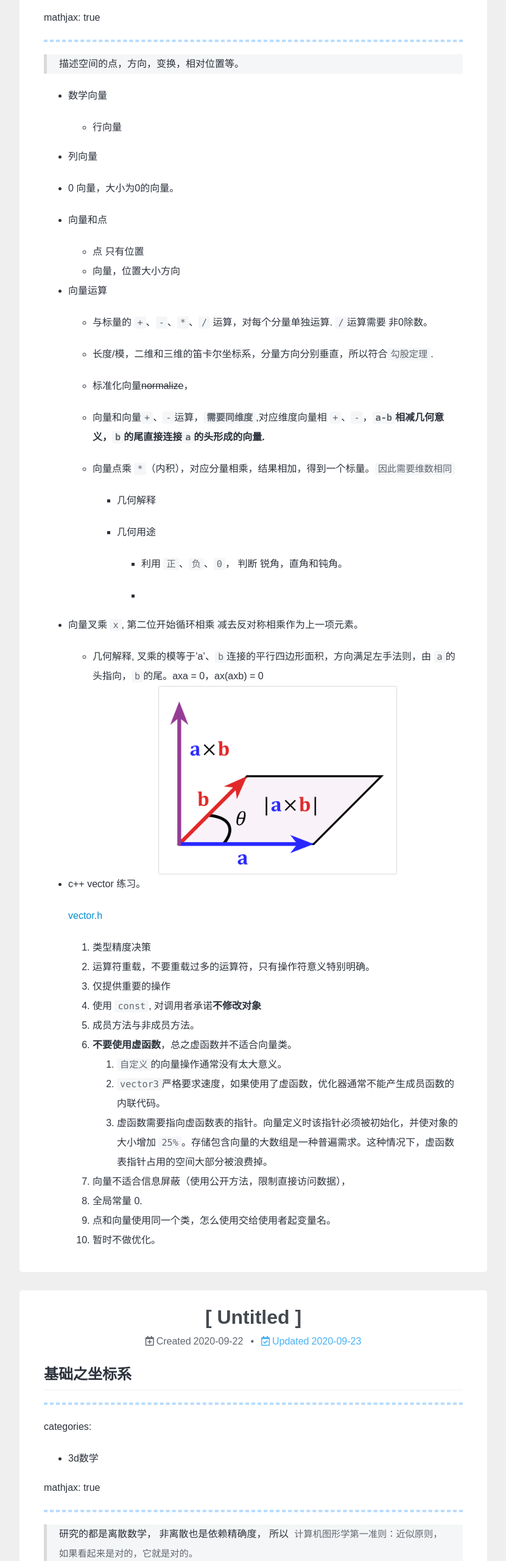
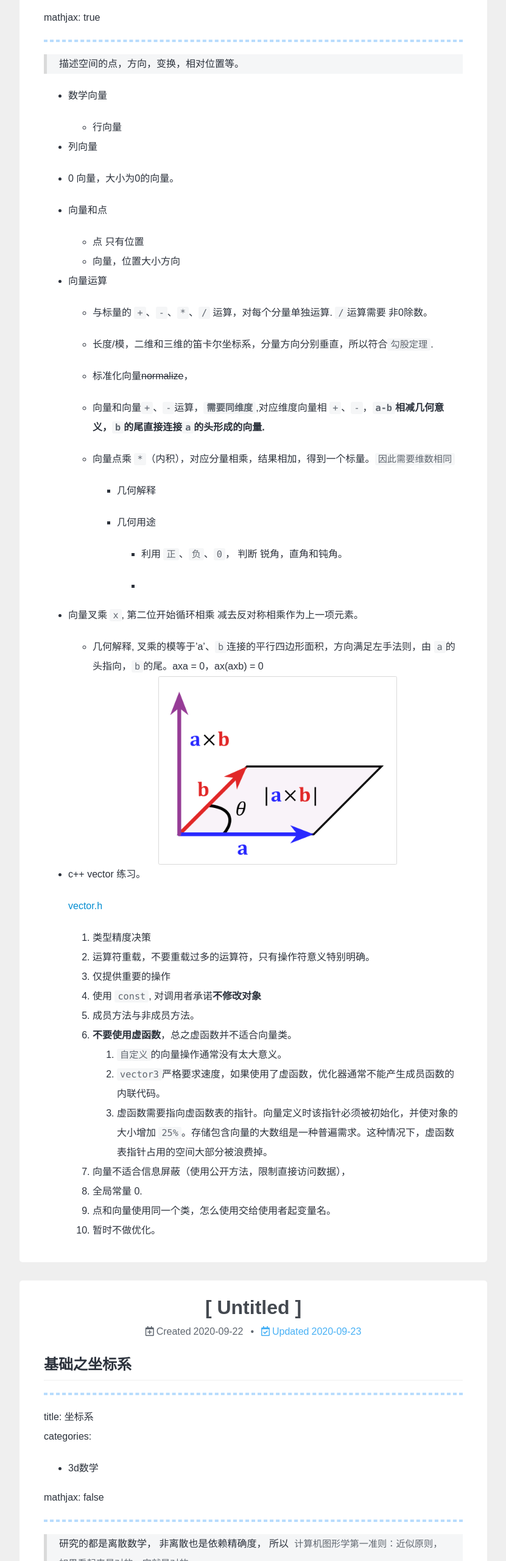
Before and after one commit to one2world/one2world.github.io, a plain HTML site: page index.html in a window 1280 px wide. Shown: the part 9440-12000 px from the top of the page at 61% size, without its empty margins (59-890 px from the left). Drawn offline with nearby package versions, Linux system fonts and the light colour scheme; files whose address does not match are found by name.

Commit message:
Site updated: 2020-09-23 21:22:44

```diff
--- a/index.html
+++ b/index.html
@@ -479,17 +479,15 @@ xp_x + yg_x +zr_x & xp_y + yg_y +zr_y & xp_z + yg_z + zr_z
 <li><p>数学向量</p>
 <ul>
 <li>行向量<script type="math/tex; mode=display">
-\begin{bmatrix}1&2&3\end{bmatrix}</script></li>
+\begin{matrix}1&2&3\end{matrix}</script></li>
 </ul>
 </li>
-</ul>
-<ul>
 <li><p>列向量</p>
 <script type="math/tex; mode=display">
-\begin{bmatrix}1\\2\\3\end{bmatrix}</script></li>
+  \begin{bmatrix}1\\2\\3\end{bmatrix}</script></li>
 <li><p>0 向量，大小为0的向量。</p>
 <script type="math/tex; mode=display">
-\begin{bmatrix}0&0&0\end{bmatrix} 或者 \begin{bmatrix}0\\0\\0\end{bmatrix}</script></li>
+  \begin{bmatrix}0&0&0\end{bmatrix} 或者 \begin{bmatrix}0\\0\\0\end{bmatrix}</script></li>
 </ul>
 <ul>
 <li><p>向量和点</p>
@@ -570,11 +568,11 @@ a * b_{normal} = a * \frac{b}{\begin{Vmatrix}b\end{Vmatrix}} = \frac{\begin{Vmat
         <h2 id="基础之坐标系"   >
           <a href="#基础之坐标系" class="heading-link"><i class="fas fa-link"></i></a>基础之坐标系</h2>
       <hr>
-<p>categories:</p>
+<p>title: 坐标系<br>categories:</p>
 <ul>
 <li>3d数学</li>
 </ul>
-<p>mathjax: true</p>
+<p>mathjax: false</p>
 <hr>
 <blockquote>
 <p>研究的都是离散数学， 非离散也是依赖精确度， 所以  <code>计算机图形学第一准则：近似原则，如果看起来是对的，它就是对的。</code></p>
```
Also changed, not shown: 2020/09/22/sources/3d数学/1.坐标系/index.html (+5 -5 lines), 2020/09/22/sources/3d数学/2.向量/index.html (+6 -8 lines).
